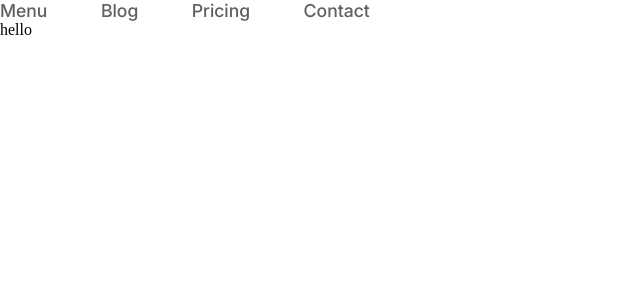
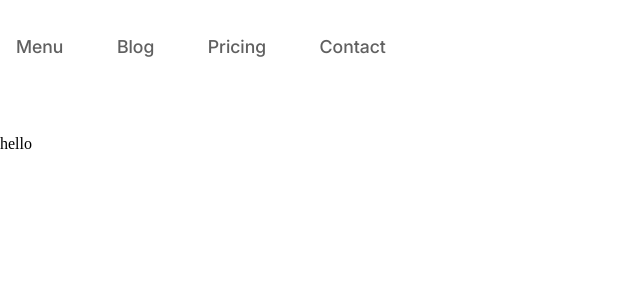
Before and after one commit to DEEBBLUE/Eatly, a React (Vite) app: page / in a window 1280 px wide. Shown: the top 300 px of the page, without its empty margins (0-640 px from the left). Built offline with nearby package versions, Linux system fonts and the light colour scheme.

Commit message:
Add new tag

```diff
--- a/src/modules/HeaderModule/HeaderModule.tsx
+++ b/src/modules/HeaderModule/HeaderModule.tsx
@@ -5,8 +5,11 @@ import "./style.scss"
 
 const HeaderModule: FC = () => {
   return(
-    <header>
-      <NavBar list={NavBarList}/>
+    <header className="header">
+      <div className="header__menuContainer">
+
+        <NavBar list={NavBarList}/>
+      </div>
     </header>
   )
 }
```
